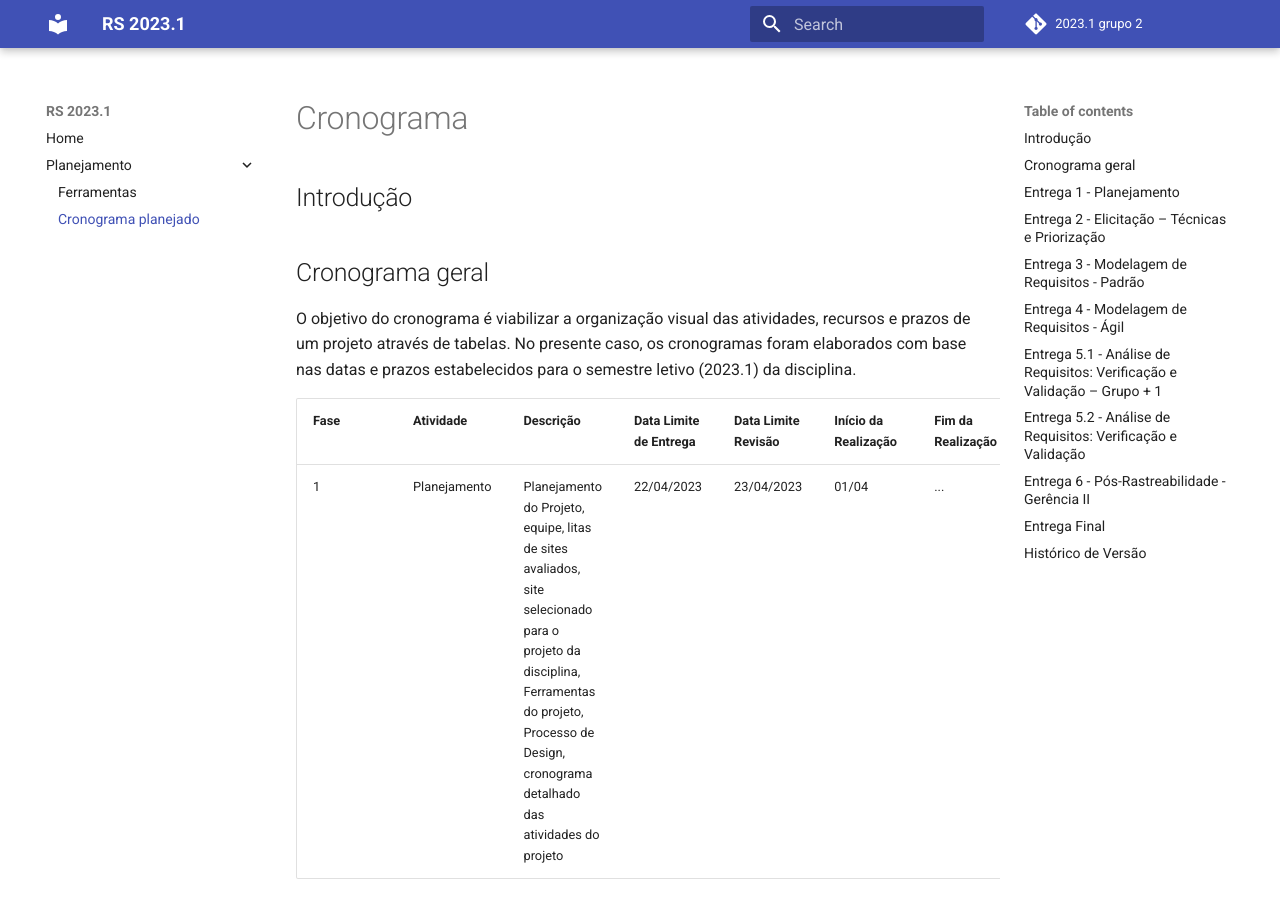
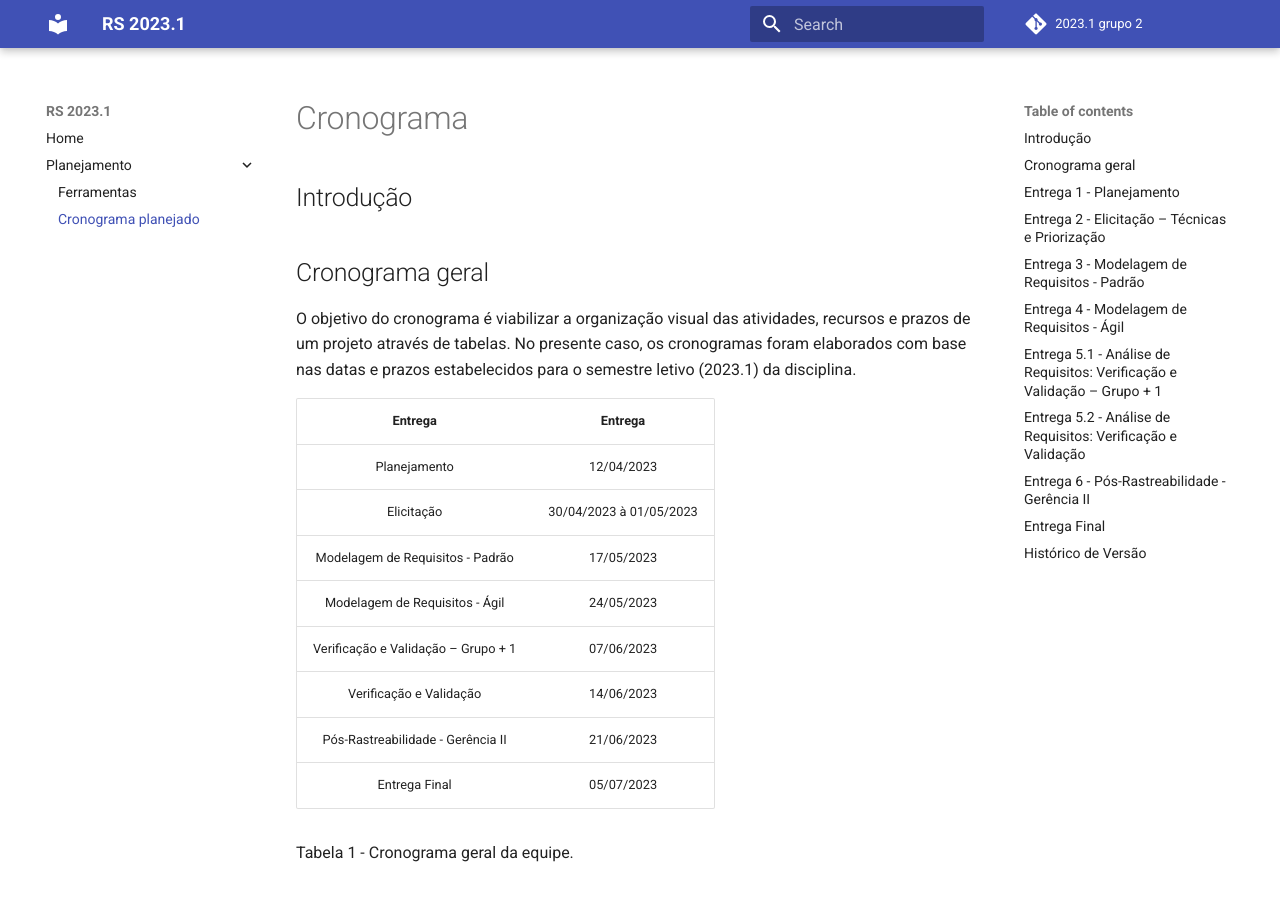
Before and after one commit to Requisitos-de-Software/2023.1-Booking, an MkDocs documentation site: the page built from docs/planejamento/cronograma.md, in a window 1280 px wide and 900 px high. Built offline with MkDocs 1.6.1 and Material for MkDocs 9.7.7, drawn with Linux system fonts in a browser that asks for light colours; comment, search, counter and statistics services are not loaded; some of the changed text lies outside the part shown.

Commit message:
adicionando cronograma geral

```diff
--- a/docs/planejamento/cronograma.md
+++ b/docs/planejamento/cronograma.md
@@ -8,9 +8,16 @@ O objetivo do cronograma é viabilizar a organização visual das atividades, re
 
 <!-- Inicio tabela cronograma geral-->
 
-| Fase | Atividade    | Descrição                                                                                                                                                                                          | Data Limite de Entrega | Data Limite Revisão | Início da Realização | Fim da Realização |
-| ---- | ------------ | ---------------------------------------------------------------------------------------------------------------------------------------------------------------------------------------------------- | ---------------------- | -------------------- | ----------------------- | ------------------- |
-| 1    | Planejamento | Planejamento do Projeto, equipe, litas de sites avaliados, site selecionado para o projeto da disciplina, Ferramentas do projeto, Processo de Design, cronograma detalhado das atividades do projeto | 22/04/2023             | 23/04/2023           | 01/04                   | ...                 |
+|               Entrega               |         Entrega         |
+|:-----------------------------------:|:-----------------------:|
+|             Planejamento            |        12/04/2023       |
+|              Elicitação             | 30/04/2023 à 01/05/2023 |
+|   Modelagem de Requisitos - Padrão  |        17/05/2023       |
+|    Modelagem de Requisitos - Ágil   |        24/05/2023       |
+| Verificação e Validação – Grupo + 1 |        07/06/2023       |
+|       Verificação e Validação       |        14/06/2023       |
+|  Pós-Rastreabilidade - Gerência II  |        21/06/2023       |
+|            Entrega Final            |        05/07/2023       |
 
 <!-- Fim tabela cronograma geral -->
 
@@ -44,6 +51,8 @@ Tabela 2 - Cronograma da entrega 1.
 | Gravação da apresentação                                   | Grupo              | 28/04/2023                  | 28/04/2023               | Chaydson  |
 | Finalização                                                  | Grupo              | 29/04/2023                  | 30/04/2023 à 01/05/2023 | Grupo     |
 
+Tabela 3 - Cronograma da entrega 1.
+
 ## Entrega 3 - Modelagem de Requisitos - Padrão
 
 | Tarefa                       | Autor(es)           | Período de desenvolvimento | Período de revisão     | Revisores |
@@ -55,6 +64,8 @@ Tabela 2 - Cronograma da entrega 1.
 | Gravação da apresentação | Grupo               | 14/05/2023                  | 15/05/2023               | Gabriel   |
 | Finalização                | Grupo               | 16/05/2023                  | 17/05/2023               | Grupo     |
 
+Tabela 4 - Cronograma da entrega 1.
+
 ## Entrega 4 - Modelagem de Requisitos - Ágil
 
 | Tarefa                       | Autor(es)         | Período de desenvolvimento | Período de revisão | Revisores |
@@ -65,6 +76,8 @@ Tabela 2 - Cronograma da entrega 1.
 | Gravação da apresentação | Grupo             | 24/05/2023                  | 24/05/2023           | Lucas     |
 | Finalização                | Grupo             | 24/05/2023                  | 24/05/2023           | Grupo     |
 
+Tabela 5 - Cronograma da entrega 1.
+
 ## Entrega 5.1 - Análise de Requisitos: Verificação e Validação – Grupo + 1
 
 | Tarefa                                  | Autor(es) | Período de desenvolvimento | Período de revisão | Revisores |
@@ -72,6 +85,8 @@ Tabela 2 - Cronograma da entrega 1.
 | Verificação e Validação - Grupo + 1 | Grupo     | 25/05/2023 à 05/06/2023    | 06/06/2023           | Grupo     |
 | Gravação da apresentação            | Grupo     | 06/06/2023                  | 06/06/2023           | Grupo     |
 | Finalização                           | Grupo     | 07/06/2023                  | 07/06/2023           | Grupo     |
+
+Tabela 6 - Cronograma da entrega 1.
 
 ## Entrega 5.2 - Análise de Requisitos: Verificação e Validação
 
@@ -81,6 +96,8 @@ Tabela 2 - Cronograma da entrega 1.
 | Gravação da apresentação | Grupo     | 13/06/2023                  | 13/06/2023           | Grupo     |
 | Finalização                | Grupo     | 14/06/2023                  | 14/06/2023           | Grupo     |
 
+Tabela 7 - Cronograma da entrega 1.
+
 ## Entrega 6 - Pós-Rastreabilidade - Gerência II
 
 | Tarefa                             | Autor(es) | Período de desenvolvimento | Período de revisão | Revisores |
@@ -89,13 +106,17 @@ Tabela 2 - Cronograma da entrega 1.
 | Gravação da apresentação       | Grupo     | 20/06/2023                  | 20/06/2023           | Grupo     |
 | Finalização                      | Grupo     | 21/06/2023                  | 21/06/2023           | Grupo     |
 
+Tabela 8 - Cronograma da entrega 1.
+
 ## Entrega Final
 
 | Tarefa                       | Autor(es) | Período de desenvolvimento | Período de revisão | Revisores |
 | ---------------------------- | --------- | --------------------------- | -------------------- | --------- |
 | Correção geral             | Grupo     | 22/06/2023 à 02/07/2023    | 03/07/2023           | Grupo     |
 | Gravação da apresentação | Grupo     | 04/07/2023                  | 04/07/2023           | Grupo     |
-| Finalização                | Grupo     | 04/07/2023                  | 05/07/2023           | Grupo     |
+| Finalização                | Grupo     | 04/07/2023                  | 05/07/2023           | Grupo
+
+Tabela 9 - Cronograma da entrega 1.
 
 ## Histórico de Versão
 
```
Also changed, not shown: docs/planejamento/ferramentas.md (+0 -1 lines).
